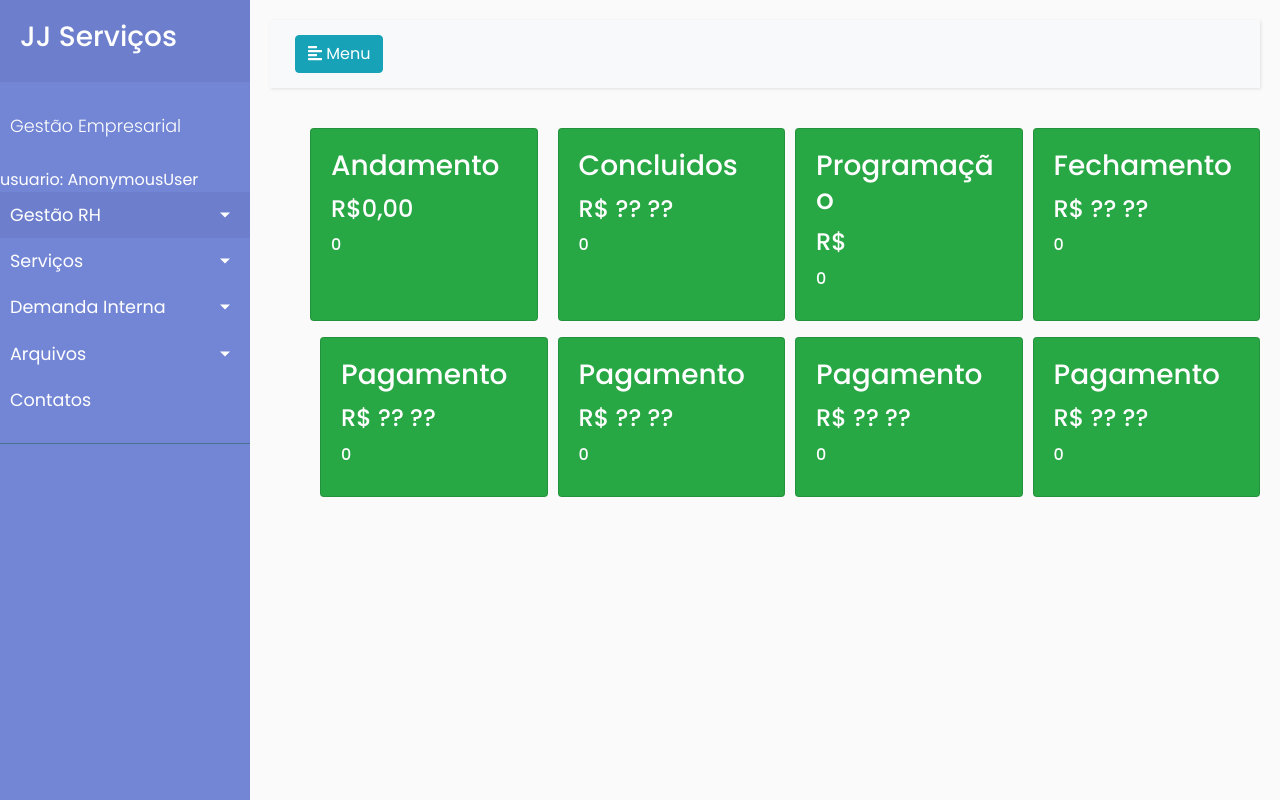
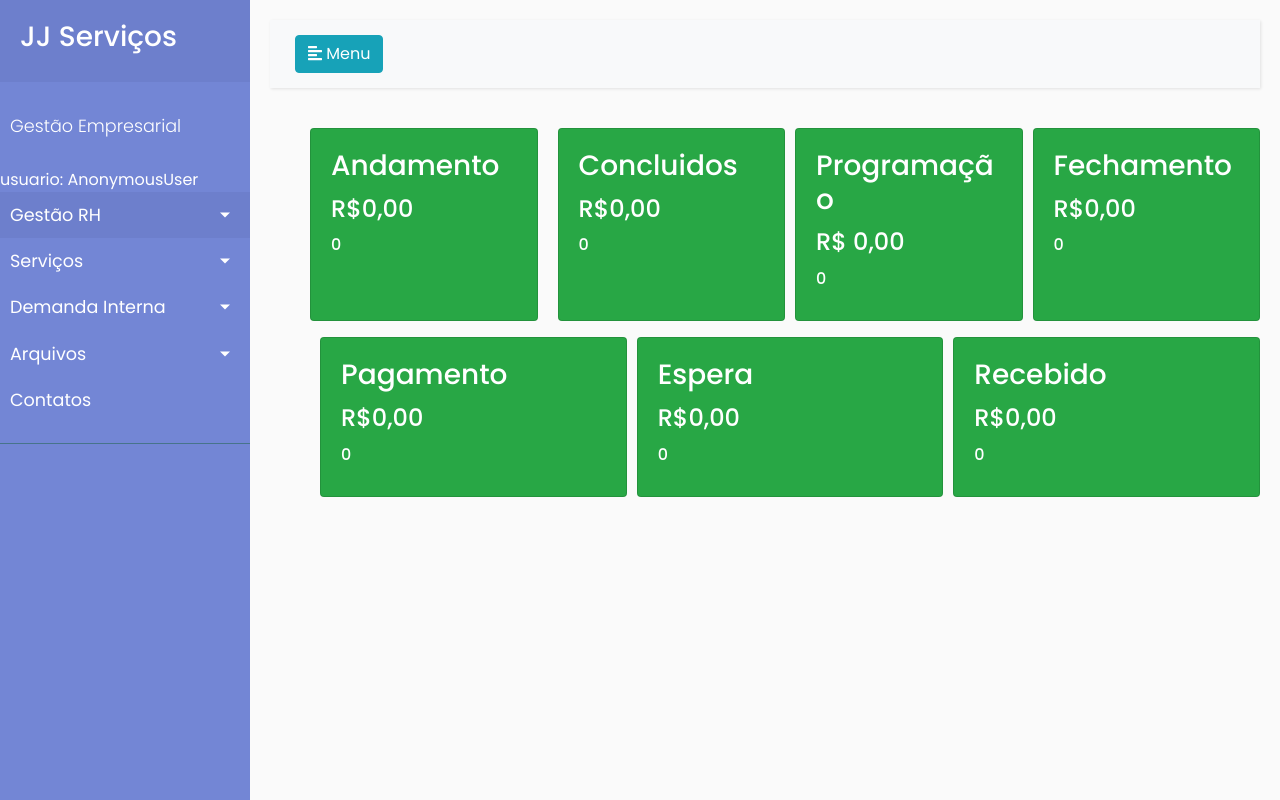
Before and after one commit to marcelohiginoduarte/Projeto_empresa_hr, a Django app: page /contar/servicos in a window 1280 px wide. Run offline with Django 5.2, Linux system fonts and the light colour scheme; data that the repository does not hold is empty; parts of the project's set-up code (start-up, migrations or seed data) failed here and were passed over; some libraries are stand-ins or nearby versions.

```diff
--- a/GestaoHR/templates/servico_dashboard.html
+++ b/GestaoHR/templates/servico_dashboard.html
@@ -15,21 +15,21 @@
         <div class="card text-white bg-success mb-3" style="flex: 1; margin-left: 10px;">
             <div class="card-body">
                 <h3 class="card-title">Concluidos</h3>
-                <H4 class="card-title">R$ ?? ?? </H4>
+                <H4 class="card-title">R${{somar_concluido|floatformat:2}}</H4>
                 <H6 class="card-title">{{ Concluido }}</H6>
             </div>
         </div>
         <div class="card text-white bg-success mb-3" style="flex: 1; margin-left: 10px;">
             <div class="card-body">
                 <h3 class="card-title">Programação</h3>
-                <H4 class="card-title">R$ {{somar_programacao}}</H4>
+                <H4 class="card-title">R$ {{somar_programacao|floatformat:2}}</H4>
                 <H6 class="card-title">{{contar_programacao}}</H6>
             </div>
         </div>
         <div class="card text-white bg-success mb-3" style="flex: 1; margin-left: 10px;">
             <div class="card-body">
                 <h3 class="card-title">Fechamento</h3>
-                <H4 class="card-title">R$ ?? ??</H4>
+                <H4 class="card-title">R${{somar_Fechamento|floatformat:2}}</H4>
                 <H6 class="card-title">{{Fechamento}}</H6>
             </div>
         </div>
@@ -38,29 +38,23 @@
         <div class="card text-white bg-success mb-3" style="flex: 1; margin-left: 10px;">
             <div class="card-body">
                 <h3 class="card-title">Pagamento</h3>
-                <H4 class="card-title">R$ ?? ??</H4>
-                <H6 class="card-title">{{Fechamento}}</H6>
+                <H4 class="card-title">R${{somar_Pagamento|floatformat:2}}</H4>
+                <H6 class="card-title">{{Pagamento}}</H6>
             </div>
         </div>
         <div class="card text-white bg-success mb-3" style="flex: 1; margin-left: 10px;">
             <div class="card-body">
-                <h3 class="card-title">Pagamento</h3>
-                <H4 class="card-title">R$ ?? ??</H4>
-                <H6 class="card-title">{{Fechamento}}</H6>
+                <h3 class="card-title">Espera</h3>
+                <H4 class="card-title">R${{somar_Espera|floatformat:2}}</H4>
+                <H6 class="card-title">{{contar_espera}}</H6>
             </div>
         </div>
+
         <div class="card text-white bg-success mb-3" style="flex: 1; margin-left: 10px;">
             <div class="card-body">
-                <h3 class="card-title">Pagamento</h3>
-                <H4 class="card-title">R$ ?? ??</H4>
-                <H6 class="card-title">{{Fechamento}}</H6>
-            </div>
-        </div>
-        <div class="card text-white bg-success mb-3" style="flex: 1; margin-left: 10px;">
-            <div class="card-body">
-                <h3 class="card-title">Pagamento</h3>
-                <H4 class="card-title">R$ ?? ??</H4>
-                <H6 class="card-title">{{Fechamento}}</H6>
+                <h3 class="card-title">Recebido</h3>
+                <H4 class="card-title">R${{somar_Recebido|floatformat:2}}</H4>
+                <H6 class="card-title">{{Recebido}}</H6>
             </div>
         </div>
     </div>
--- a/GestaoHR/views.py
+++ b/GestaoHR/views.py
@@ -215,17 +215,24 @@ def intem_lista(request):
     Concluido = Servico.objects.filter(Status='Concluido').count()
     Fechamento = Servico.objects.filter(Status='Fechamento').count()
     Pagamento = Servico.objects.filter(Status='Pagamento').count()
-
+    Recebido = Servico.objects.filter(Status='Recebido').count()
 
 
     context = {
         'contar_andamento':contar_andamento,
         'somar_andamento':Servico.somar_valor_status('Andamento'),
+        'somar_programacao':Servico.somar_valor_status('Programação'),
+        'somar_concluido':Servico.somar_valor_status('Concluido'),
+        'somar_Fechamento':Servico.somar_valor_status('Fechamento'),
+        'somar_Pagamento':Servico.somar_valor_status('Pagamento'),
+        'somar_Espera':Servico.somar_valor_status('Espera'),
+        'somar_Recebido':Servico.somar_valor_status('Recebido'),
         'contar_programacao':contar_programacao,
         'contar_espera':contar_espera,
         'Pagamento':Pagamento,
         'Concluido':Concluido,
         'Fechamento':Fechamento,
+        'Recebido':Recebido,
     }
     return render(request, 'servico_dashboard.html', context)
 
--- a/Setup/settings.py
+++ b/Setup/settings.py
@@ -151,8 +151,8 @@ EMAIL_BACKEND = 'django.core.mail.backends.smtp.EmailBackend'
 EMAIL_HOST = 'smtp.gmail.com'
 EMAIL_PORT = 587
 EMAIL_USE_TLS = True
-EMAIL_HOST_USER = 'marcelihigino@gmail.com'
-EMAIL_HOST_PASSWORD = 'M@rcelo8811'
+EMAIL_HOST_USER = 'testepythonmarcelomarcelo@gmail.com'
+EMAIL_HOST_PASSWORD = 'testemarcelo@8811'
 
 EMAIL_BACKEND = 'django.core.mail.backends.console.EmailBackend'
 
```
Also changed, not shown: media/media/desenhoservico/arquivos/WhatsApp_Image_2024-08-17_at_09.38.18.jpeg (added), media/media/desenhoservico/arquivos/erro_5gEk4xl.PNG (added), media/media/desenhoservico/arquivos/wallpaperflare.com_wallpaper_7_OPWqIkW.jpg (added), media/media/desenhoservico/arquivos/wallpaperflare.com_wallpaper_8_MUTBO4a.jpg (added), 6 other files.
